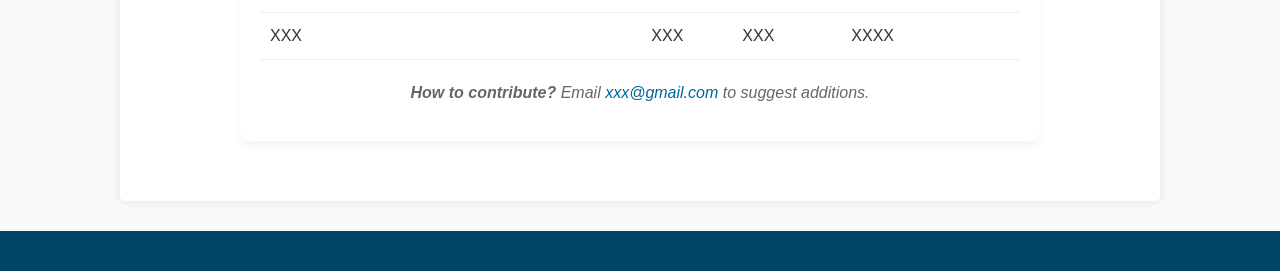
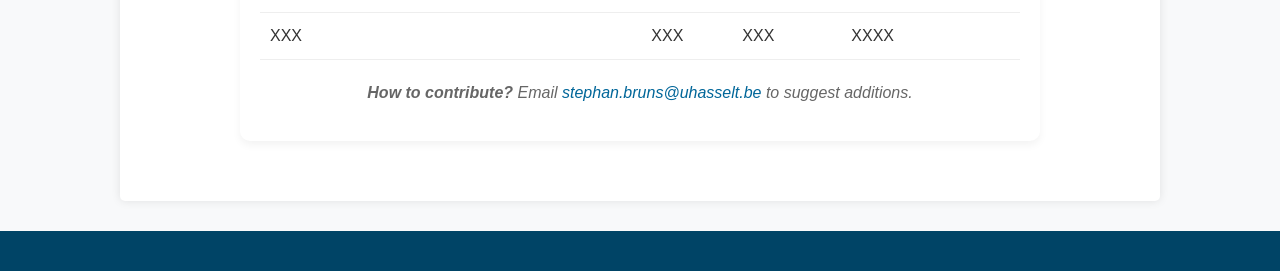
Before and after one commit to trangdtk-vnu/ecosystem-reviews, a Jekyll site: the page built from index.md, in a window 1280 px wide. Shown: the part 1794-2065 px from the top of the page. Built offline with Jekyll 4.4.1, drawn with Linux system fonts in a browser that asks for light colours.

Commit message:
Update index.md

```diff
--- a/index.md
+++ b/index.md
@@ -60,7 +60,7 @@ This project is designed for researchers and policymakers to prevent duplication
     {% include reviews-table.html %}
     <p class="contribute-note">
       <strong>How to contribute?</strong>
-      Email <a href="mailto:xxx@gmail.com">xxx@gmail.com</a> to suggest additions.
+      Email <a href="mailto:stephan.bruns@uhasselt.be">stephan.bruns@uhasselt.be</a> to suggest additions.
     </p>
   </div>
 </div>
```
